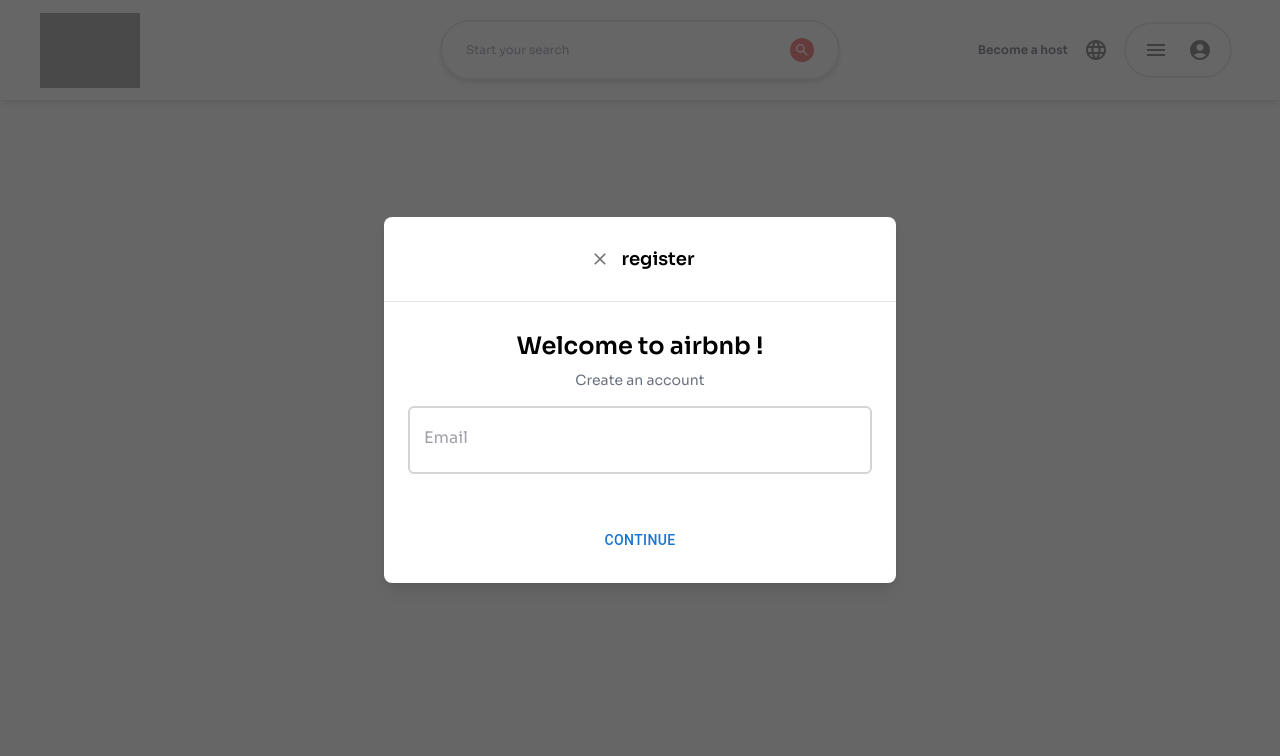
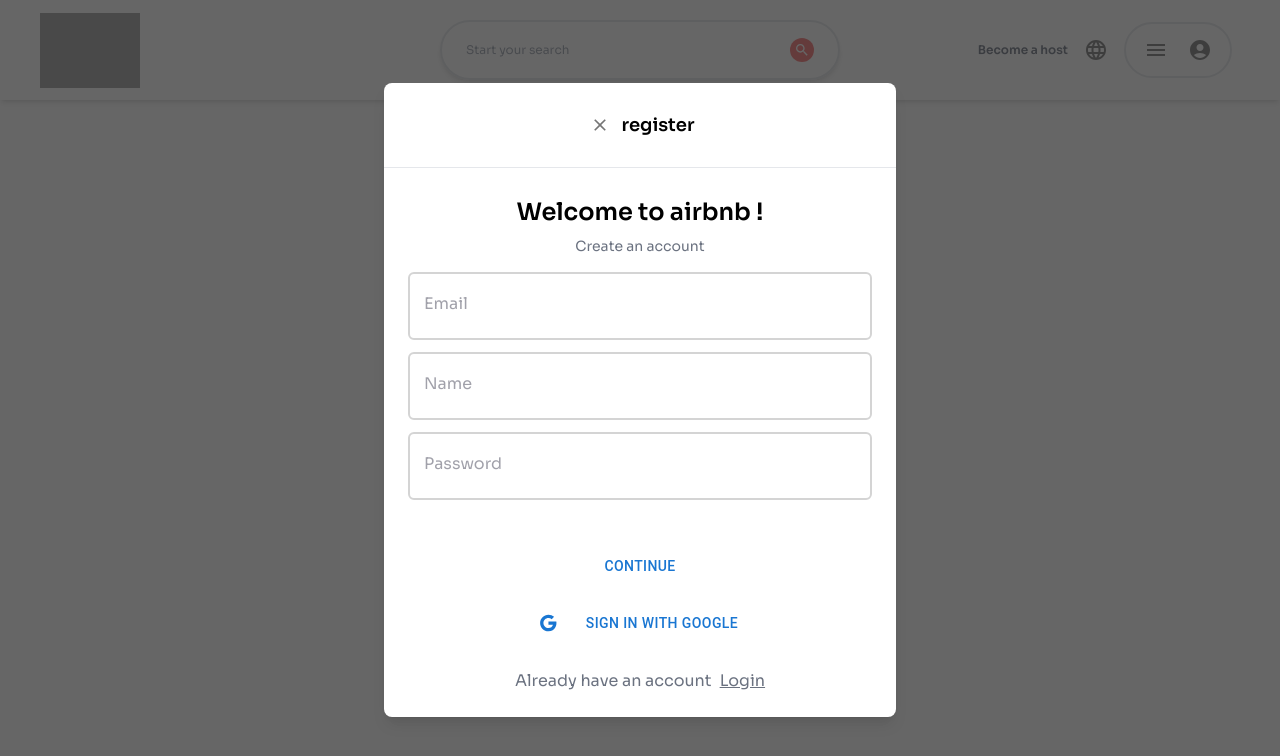
Before and after one commit to isurumanoddev/rental_platform, a Next.js app: page / in a window 1280 px wide. Both pictures are taken after a click on the button 1200 px from the left and 50 px from the top of the page. Shown: the top 756 px of the page. Built offline with nearby package versions, Linux system fonts and the light colour scheme; grey boxes are pictures that could not be loaded.

Commit message:
Complete user interface for register form

```diff
--- a/app/components/modals/RegisterModal.js
+++ b/app/components/modals/RegisterModal.js
@@ -8,6 +8,9 @@
 import Modal1 from "@/app/components/modals/Modal1";
 import Heading from "@/app/components/Heading";
 import Input from "@/app/components/Input";
+// import axios from "axios";
+import {Button} from "@mui/material";
+import {Google} from "@mui/icons-material";
 
 
 function RegisterModal() {
@@ -26,6 +29,15 @@
     })
 
     const onSubmit = (data) => {
+        setIsLoading(true);
+        // axios.post("/api/register", data)
+        //     .then(() => {
+        //         registerState.onClose()
+        //         setIsLoading(false)
+        //     } )
+        //     .catch(errors => {
+        //         console.log(errors)
+        //     })
 
 
     }
@@ -35,9 +47,23 @@
             <Input register={register}
                    id={"email"}
                    label={"Email"}
-                   type={"text"}
+                   type={"email"}
                    errors={errors}
 
+
+            /> <Input register={register}
+                      id={"name"}
+                      label={"Name"}
+                      type={"text"}
+                      errors={errors}
+
+
+        />
+            <Input register={register}
+                   id={"password"}
+                   label={"Password"}
+                   type={"password"}
+                   errors={errors}
 
 
             />
@@ -45,6 +71,20 @@
         </div>
 
     )
+    const footerContent = (
+        <div className={"flex flex-col gap-3 mt-3"}>
+            <Button className={" py-2 flex gap-5 outline-none text-white   bg-black text-sm hover:bg-black  "}
+                    startIcon={<Google/>}>
+                Sign in with Google
+            </Button>
+
+            <div className={"mt-4 text-gray-500 flex flex-row gap-2 items-center justify-center"}>
+                <p>Already have an account</p>
+                <p onClick={registerState.onClose} className={"underline cursor-pointer hover:text-gray-800 transition duration-100"}>Login</p>
+            </div>
+        </div>
+    );
+
 
 
     return (
@@ -56,6 +96,7 @@
             onClose={registerState.onClose}
             onSubmit={handleSubmit(onSubmit)}
             body={bodyContent}
+            footer={footerContent}
             actionLabel={"Continue"}/>
 
 
--- a/package.json
+++ b/package.json
@@ -14,6 +14,7 @@
     "@mui/icons-material": "^5.11.16",
     "@mui/material": "^5.13.6",
     "autoprefixer": "10.4.14",
+    "axios": "^1.4.0",
     "next": "13.4.7",
     "postcss": "8.4.24",
     "react": "18.2.0",
```
Also changed, not shown: 1 other file (tests, documents, lock files or other folders).
